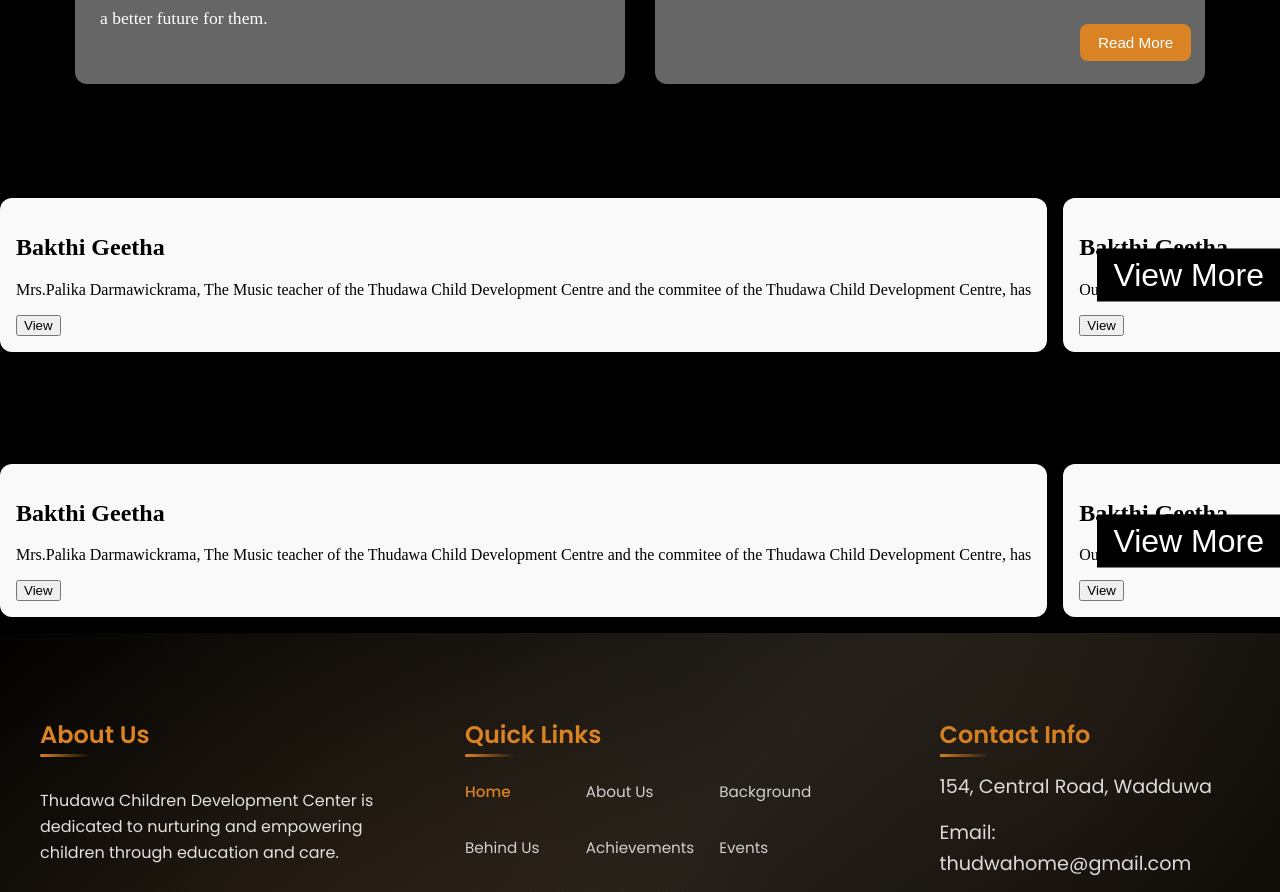
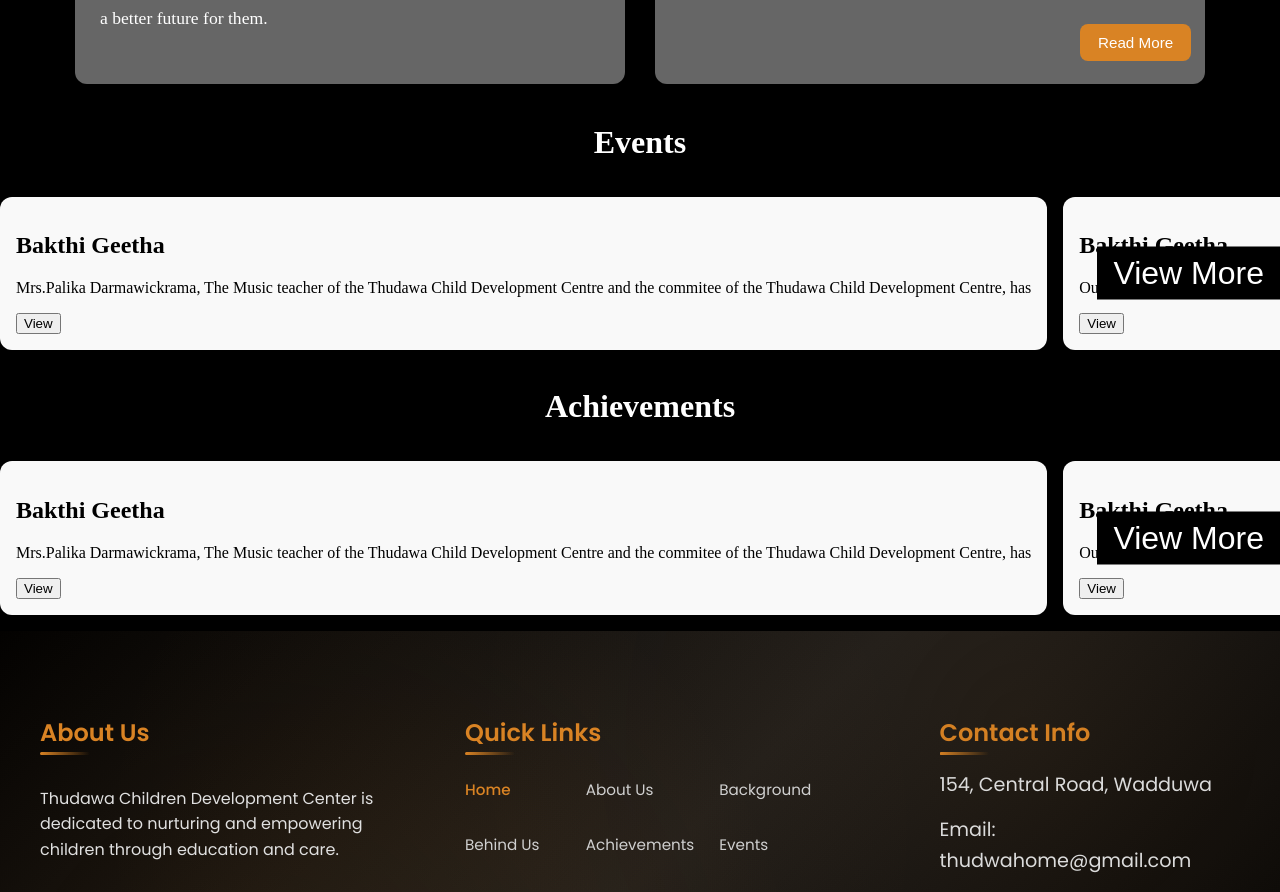
Before and after one commit to Dulan19/Thudawa_Website, a React (Create React App) app: page / in a window 1280 px wide. Shown: the part 1020-1912 px from the top of the page. Built offline with nearby package versions, Linux system fonts and the light colour scheme.

Commit message:
h1 on achievement and event

```diff
--- a/src/App.css
+++ b/src/App.css
@@ -145,3 +145,10 @@ html {
   cursor: pointer;
   z-index: 10;
 }
+
+.Events-section h1, .achievements-section h1 {
+  text-align: center;
+  color: #ffffff;
+  margin-bottom: 20px;
+  font-size: 2rem;
+}
```
